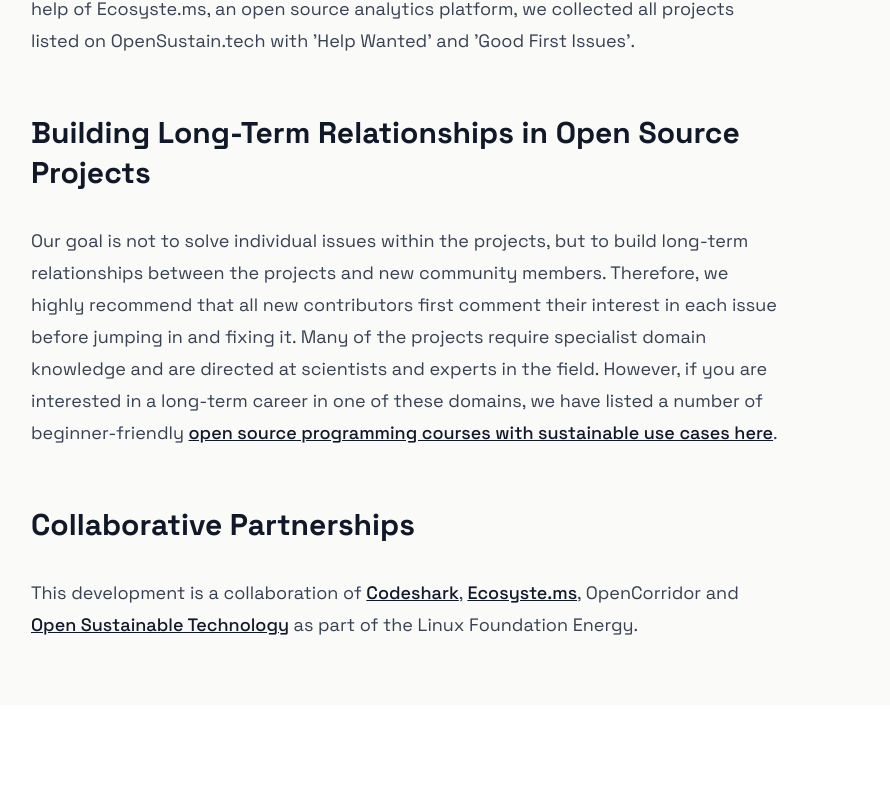
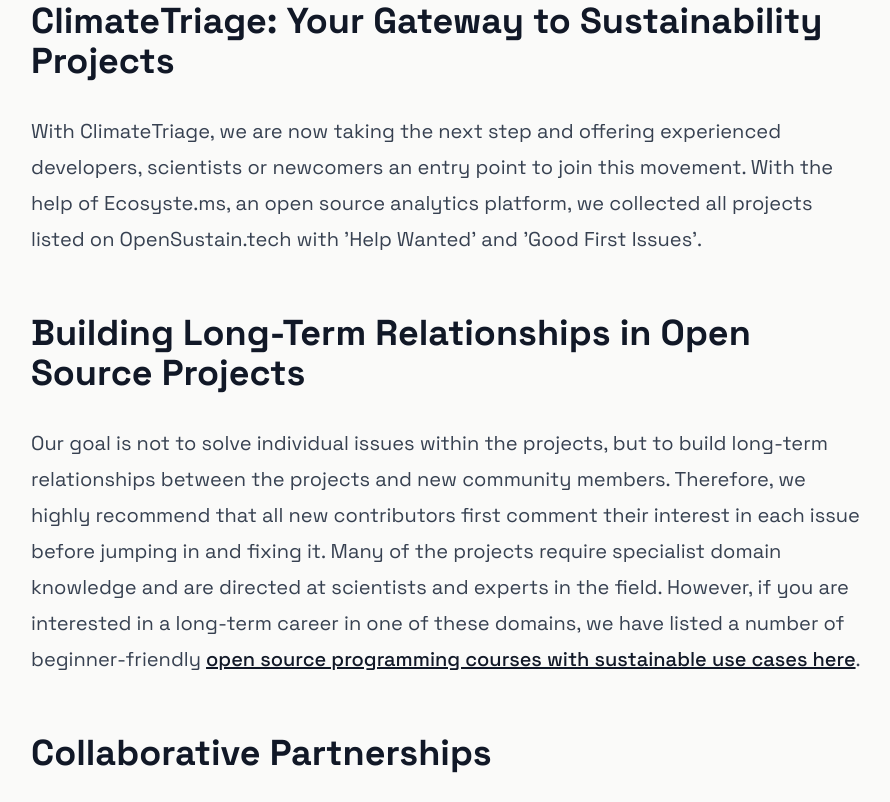
Before and after one commit to protontypes/climate-triage, a Next.js app: page /about in a window 1280 px wide. Shown: the part 1995-2797 px from the top of the page, without its empty margins (57-947 px from the left). Before the commit the page ends 2700 px from the top, so only its background shows below. Built offline with nearby package versions, Linux system fonts and the light colour scheme.

Commit message:
Make prose text larger on smaller devices too.

```diff
--- a/app/(subpages)/about/page.tsx
+++ b/app/(subpages)/about/page.tsx
@@ -1,8 +1,9 @@
+/* eslint-disable tailwindcss/no-custom-classname */
 import Link from "next/link";
 
 export default function Page() {
   return (
-    <article className="prose mb-10 dark:prose-invert lg:prose-lg">
+    <article className="prose prose-lg mb-10 dark:prose-invert lg:prose-xl">
       <h1>
         Find your impactful open source contribution to climate technology and sustainability.
       </h1>
@@ -77,11 +78,14 @@
           Ecosyste.ms
         </Link>
         {", "}
-        OpenCorridor and{" "}
         <Link href="https://opensustain.tech/" target="_blank">
           Open Sustainable Technology
         </Link>{" "}
-        as part of the Linux Foundation Energy.
+        and{" "}
+        <Link href="https://lfenergy.org" target="_blank" rel="nofollow noreferrer">
+          Linux Foundation Energy
+        </Link>
+        .
       </p>
     </article>
   );
```
